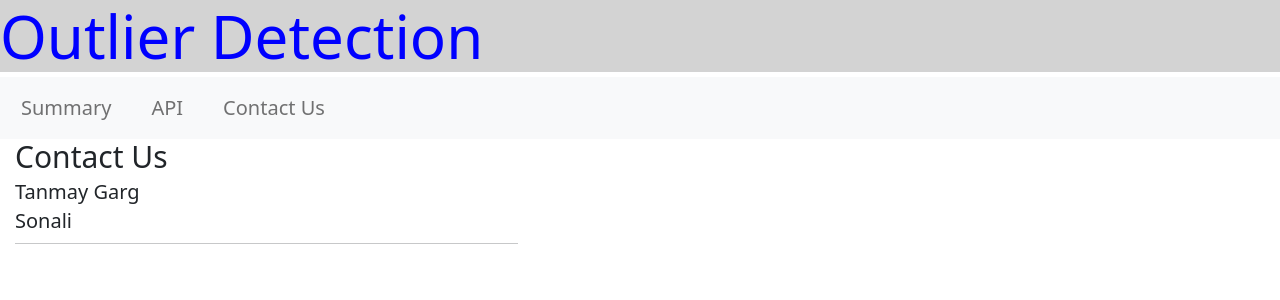
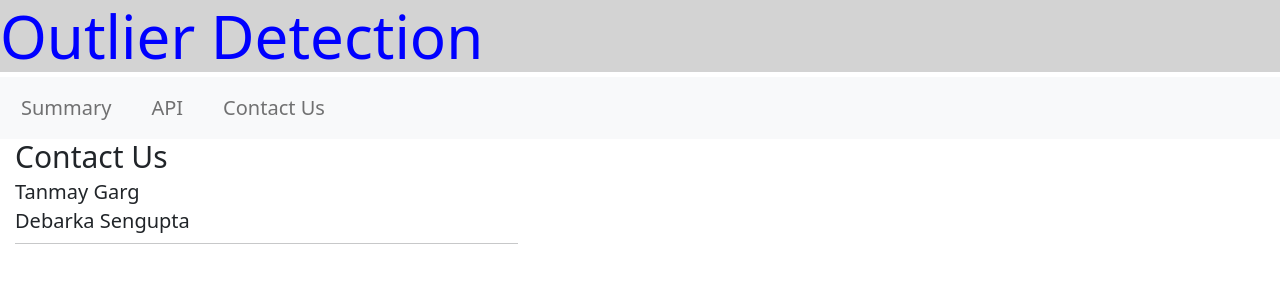
Before and after one commit to TanmayG-37/BTP, a Flask app: page /contact in a window 1280 px wide. Shown: the top 300 px of the page. Run offline with Flask 2, Linux system fonts and the light colour scheme; some libraries are stand-ins or nearby versions.

Commit message:
Update base4.html

```diff
--- a/templates/base4.html
+++ b/templates/base4.html
@@ -84,7 +84,7 @@
       <h1 style='font-size: 3em;'>Contact Us</h1>
       <h1 style='font-size: 2em;'>Tanmay Garg</h1>
       <!-- <h1 style='font-size: 2em;'>Indraprastha Institute of Information Technology</h1> -->
-      <h1 style='font-size: 2em;'>Sonali</h1>
+      <h1 style='font-size: 2em;'>Debarka Sengupta</h1>
       <!-- <h1 style='font-size: 2em;'>tanmay18368@iiitd.ac.in</h1> -->
 
       <hr>
```
